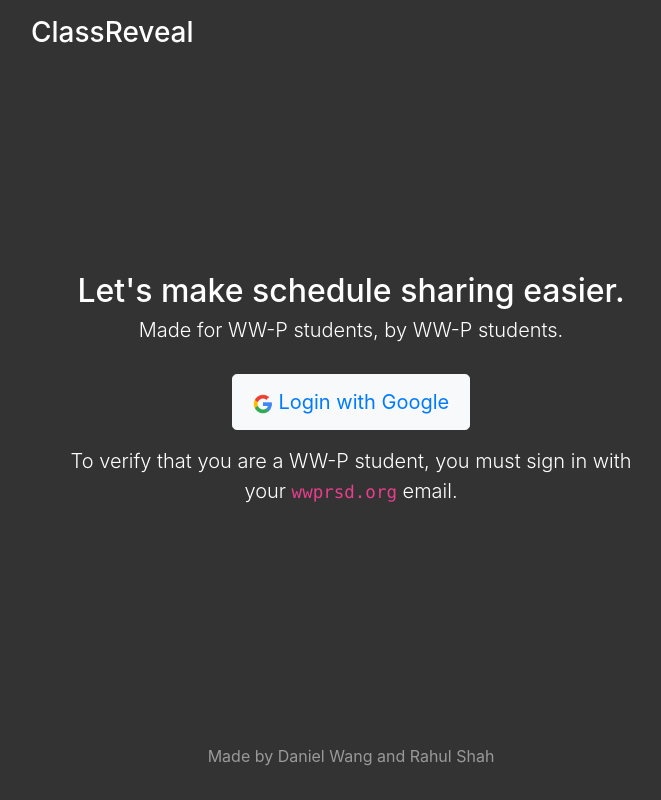
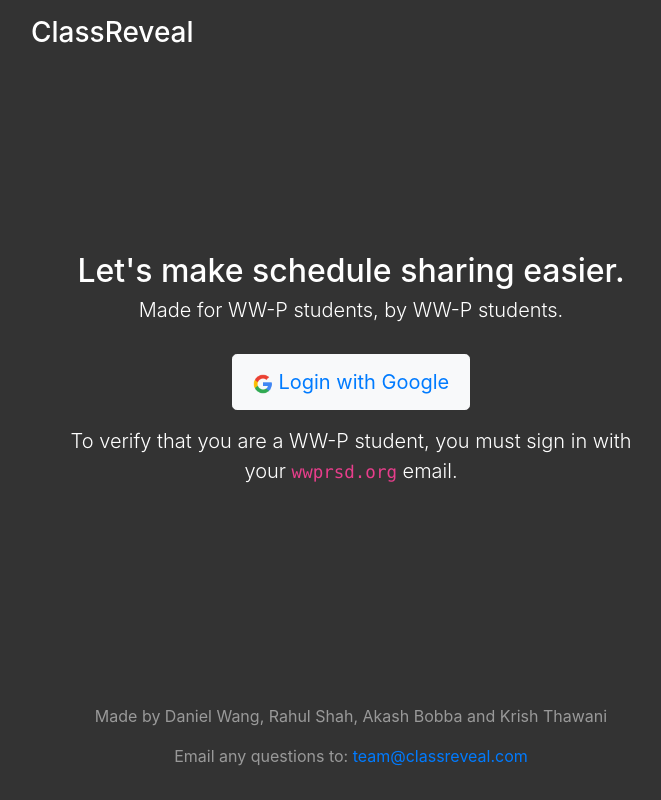
Before and after one commit to classreveal/class-reveal, a Flask app: page / in a window 1280 px wide. Shown: the whole page, without its empty margins (289-950 px from the left). Run offline with Flask 2, Linux system fonts and the light colour scheme; some libraries are stand-ins or nearby versions.

Commit message:
add contact email: team@classreveal.com in footer

```diff
--- a/app/templates/edit.html
+++ b/app/templates/edit.html
@@ -144,7 +144,8 @@
 
         <footer class="mastfoot mt-auto">
             <div class="inner">
-                <p>Made by Daniel Wang and Rahul Shah</p>
+                <p>Made by Daniel Wang, Rahul Shah, Akash Bobba and Krish Thawani</p>
+                <p>Email any questions to: <a href="mailto:team@classreveal.com">team@classreveal.com</a></p>
             </div>
         </footer>
     </div>
--- a/app/templates/home.html
+++ b/app/templates/home.html
@@ -117,7 +117,8 @@
 
         <footer class="mastfoot mt-auto">
             <div class="inner">
-                <p>Made by Daniel Wang and Rahul Shah</p>
+                <p>Made by Daniel Wang, Rahul Shah, Akash Bobba and Krish Thawani</p>
+                <p>Email any questions to: <a href="mailto:team@classreveal.com">team@classreveal.com</a></p>
             </div>
         </footer>
     </div>
--- a/app/templates/upload.html
+++ b/app/templates/upload.html
@@ -117,7 +117,8 @@
 
         <footer class="mastfoot mt-auto">
             <div class="inner">
-                <p>Made by Daniel Wang and Rahul Shah</p>
+                <p>Made by Daniel Wang, Rahul Shah, Akash Bobba and Krish Thawani</p>
+                <p>Email any questions to: <a href="mailto:team@classreveal.com">team@classreveal.com</a></p>
             </div>
         </footer>
     </div>
--- a/app/templates/view.html
+++ b/app/templates/view.html
@@ -136,7 +136,8 @@
         {%- endif -%}
         <footer class="mastfoot mt-auto">
             <div class="inner">
-                <p>Made by Daniel Wang and Rahul Shah</p>
+                <p>Made by Daniel Wang, Rahul Shah, Akash Bobba and Krish Thawani</p>
+                <p>Email any questions to: <a href="mailto:team@classreveal.com">team@classreveal.com</a></p>
             </div>
         </footer>
     </div>
```
Lines whose indentation alone changed are shown as unchanged.
